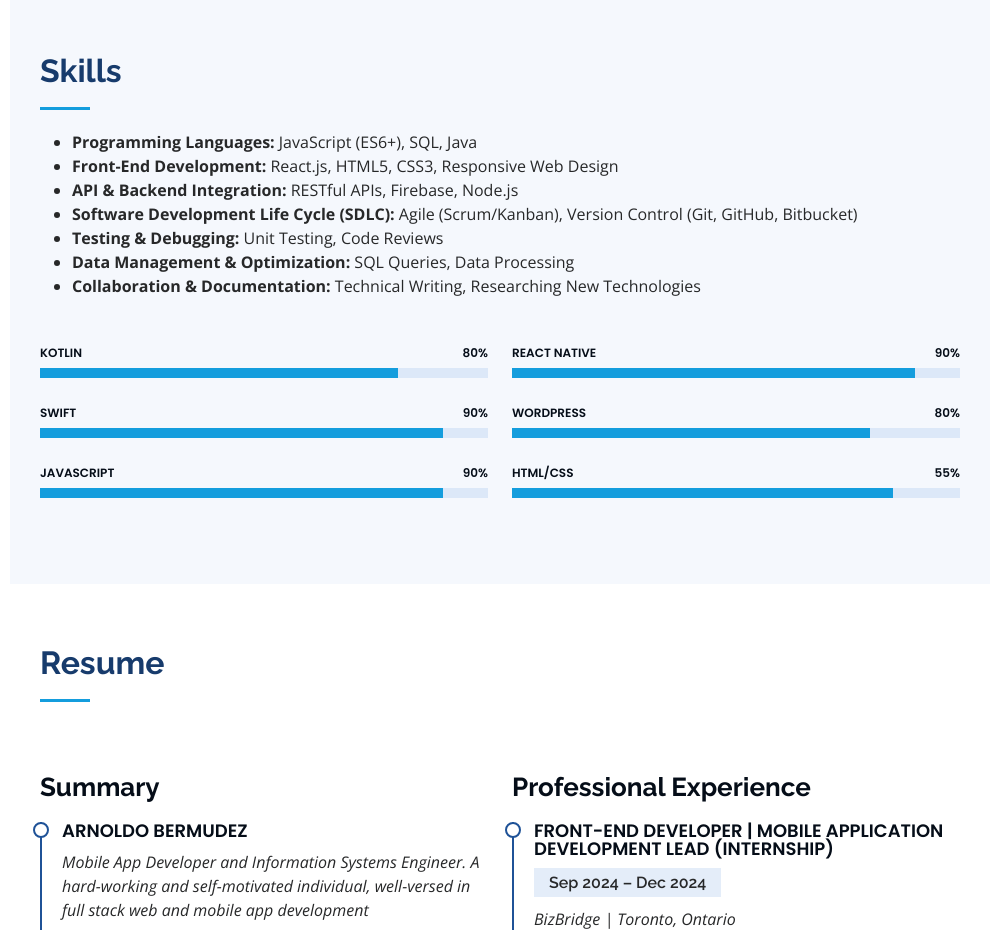
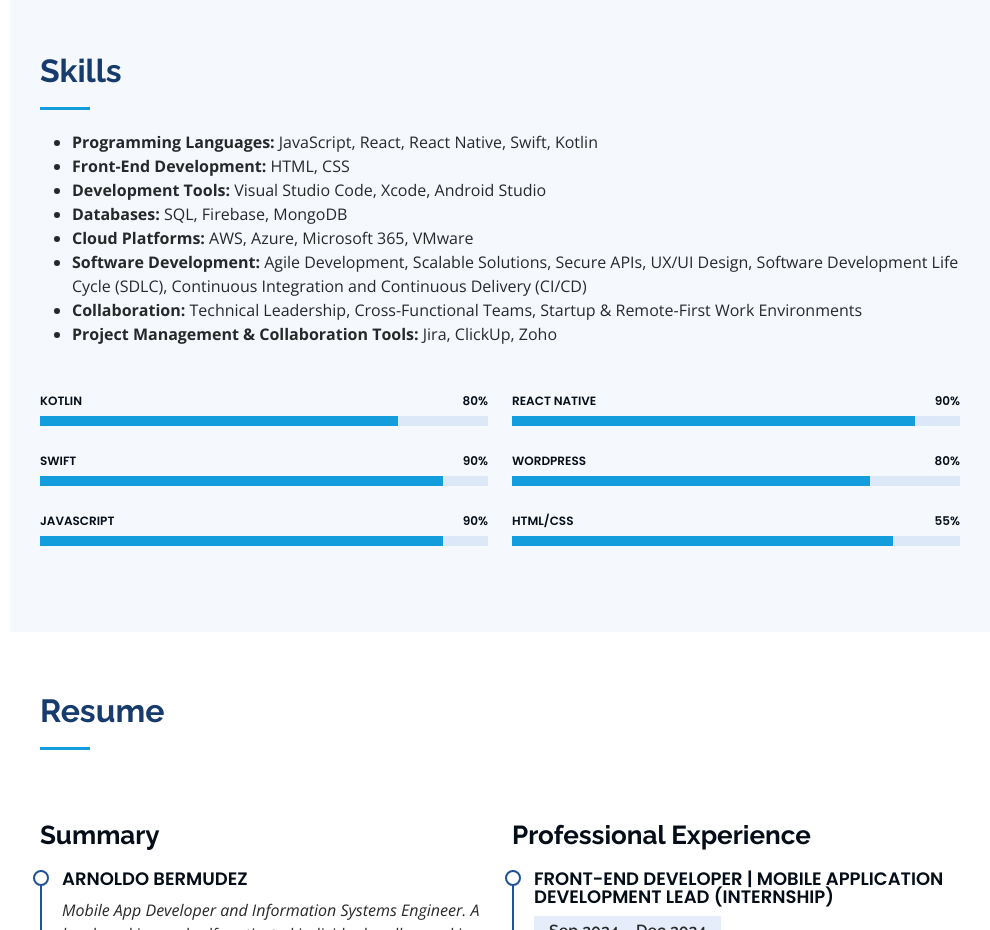
Before and after one commit to armabecu/portfolio, a plain HTML site: page index.html in a window 1280 px wide. Shown: the part 1280-2210 px from the top of the page, without its empty margins (290-1280 px from the left). Drawn offline with nearby package versions, Linux system fonts and the light colour scheme.

Commit message:
Skills updated

```diff
--- a/index.html
+++ b/index.html
@@ -129,13 +129,15 @@ scalable architectures, Agile methodologies, and cross-functional collaboration.
           <h2>Skills</h2>
           <ul>
 
-    <li><strong>Programming Languages:</strong> JavaScript (ES6+), SQL, Java</li>
-    <li><strong>Front-End Development:</strong> React.js, HTML5, CSS3, Responsive Web Design</li>
-    <li><strong>API & Backend Integration:</strong> RESTful APIs, Firebase, Node.js</li>
-    <li><strong>Software Development Life Cycle (SDLC):</strong> Agile (Scrum/Kanban), Version Control (Git, GitHub, Bitbucket)</li>
-    <li><strong>Testing & Debugging:</strong> Unit Testing, Code Reviews</li>
-    <li><strong>Data Management & Optimization:</strong> SQL Queries, Data Processing</li>
-    <li><strong>Collaboration & Documentation:</strong> Technical Writing, Researching New Technologies</li>
+<li><strong>Programming Languages:</strong> JavaScript, React, React Native, Swift, Kotlin</li>
+<li><strong>Front-End Development:</strong> HTML, CSS</li>
+<li><strong>Development Tools:</strong> Visual Studio Code, Xcode, Android Studio</li>
+<li><strong>Databases:</strong> SQL, Firebase, MongoDB</li>
+<li><strong>Cloud Platforms:</strong> AWS, Azure, Microsoft 365, VMware</li>
+<li><strong>Software Development:</strong> Agile Development, Scalable Solutions, Secure APIs, UX/UI Design, Software Development Life Cycle (SDLC), Continuous Integration and Continuous Delivery (CI/CD)</li>
+<li><strong>Collaboration:</strong> Technical Leadership, Cross-Functional Teams, Startup & Remote-First Work Environments</li>
+<li><strong>Project Management & Collaboration Tools:</strong> Jira, ClickUp, Zoho</li>
+
 
           </ul>
 
```
